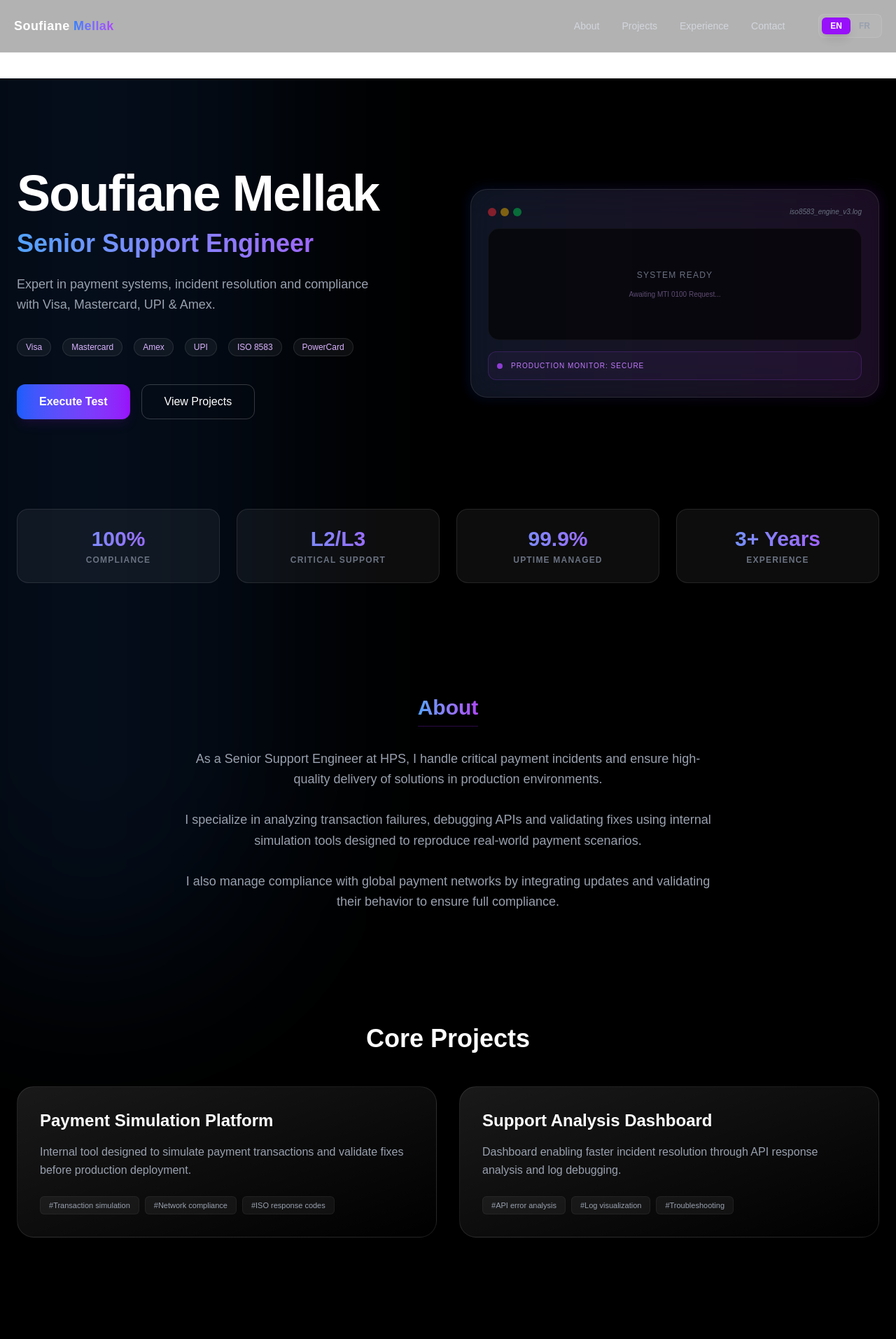
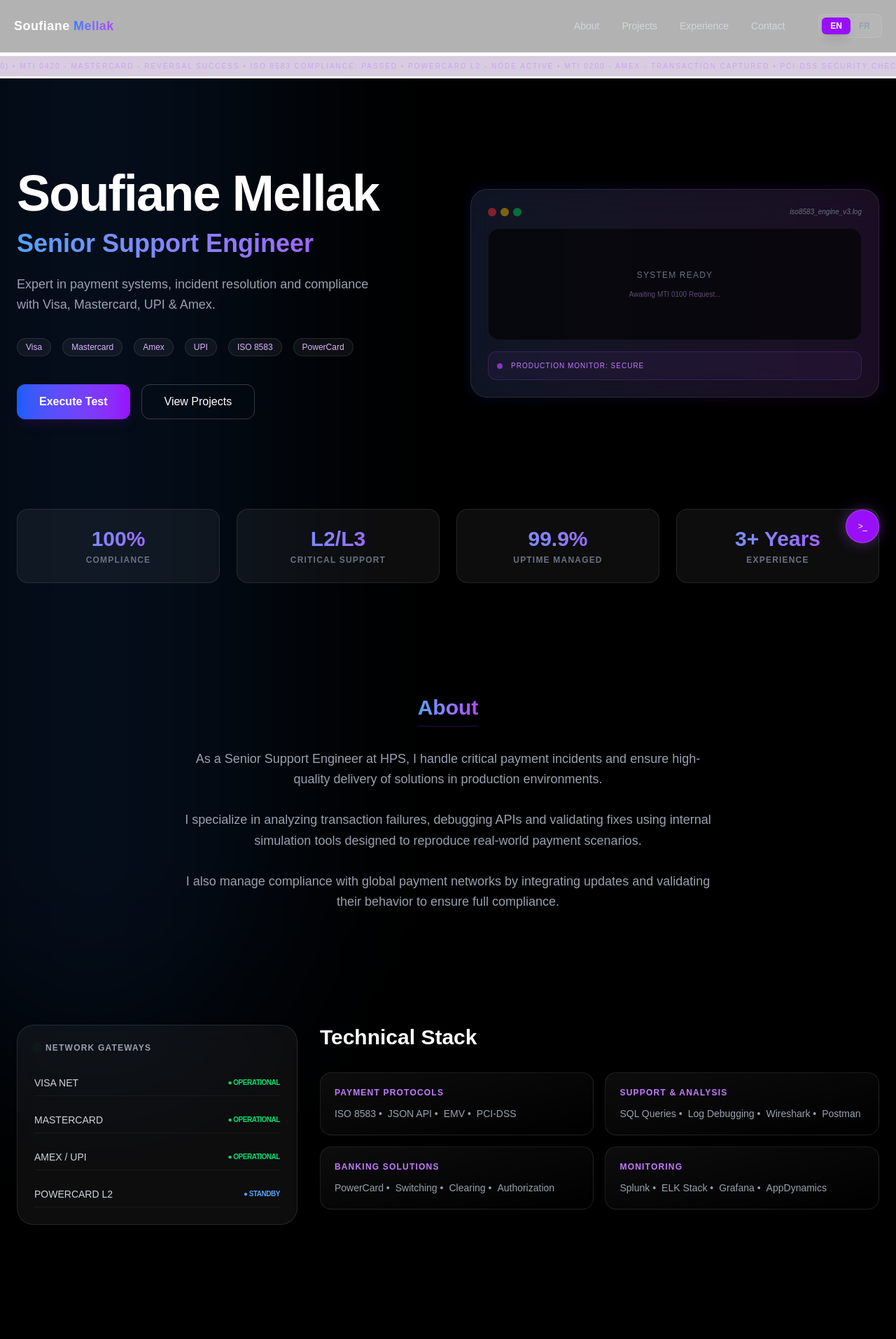
Before and after one commit to MellakSoufiane/portfolio-support-engineer, a Next.js app: page / in a window 1280 px wide. Shown: the top 1913 px of the page at 70% size. Built offline with nearby package versions, Linux system fonts and the light colour scheme.

Commit message:
optimisation

```diff
--- /dev/null
+++ b/app/components/LayoutContent.tsx
@@ -0,0 +1,33 @@
+"use client";
+
+import { useLanguage } from "./LanguageContext";
+import Navbar from "./Navbar";
+import { useEffect } from "react";
+import Ticker from "./Ticker";
+
+export default function LayoutContent({ children }: { children: React.ReactNode }) {
+  const { lang, setLang } = useLanguage();
+
+  // On change le titre via useEffect pour ne pas casser le rendu serveur
+  useEffect(() => {
+    document.title = lang === "fr"
+      ? "Soufiane Mellak | Ingénieur Support Senior"
+      : "Soufiane Mellak | Senior Support Engineer";
+  }, [lang]);
+
+  return (
+    <>
+      <Navbar lang={lang} setLang={setLang} />
+      {/* On utilise une div avec relative pour s'assurer que
+         le flux du document ne "mange" pas les éléments fixes
+      */}
+      {/* ON L'AJOUTE ICI */}
+      <div className="fixed top-20 left-0 w-full z-40">
+        <Ticker />
+      </div>
+      <div className="relative pt-28 min-h-screen">
+        {children}
+      </div>
+    </>
+  );
+}
--- /dev/null
+++ b/app/components/Ticker.tsx
@@ -0,0 +1,33 @@
+"use client";
+import { motion } from "framer-motion";
+
+export default function Ticker() {
+  const logs = [
+    "MTI 0100 - VISA - AUTH APPROVED (00)",
+    "MTI 0420 - MASTERCARD - REVERSAL SUCCESS",
+    "ISO 8583 COMPLIANCE: PASSED",
+    "POWERCARD L2 - NODE ACTIVE",
+    "MTI 0200 - AMEX - TRANSACTION CAPTURED",
+    "PCI-DSS SECURITY CHECK: SECURE",
+    "HPS GATEWAY: OPERATIONAL",
+  ];
+
+  // On duplique la liste pour un défilement infini fluide
+  const fullLogs = [...logs, ...logs, ...logs].join("  •  ");
+
+  return (
+    <div className="w-full bg-purple-950/20 border-y border-white/5 py-1.5 overflow-hidden whitespace-nowrap font-mono text-[9px] md:text-[10px] text-purple-400/50 uppercase tracking-[0.2em] backdrop-blur-sm">
+      <motion.div
+        animate={{ x: [0, -1500] }}
+        transition={{
+          repeat: Infinity,
+          duration: 40,
+          ease: "linear"
+        }}
+        className="inline-block"
+      >
+        {fullLogs}
+      </motion.div>
+    </div>
+  );
+}
--- a/app/layout.tsx
+++ b/app/layout.tsx
@@ -1,32 +1,12 @@
-"use client";
+// PAS DE "use client" ICI
+import "./globals.css";
+import { LanguageProvider } from "./components/LanguageContext";
+import LayoutContent from "./components/LayoutContent"; // On va créer ce fichier
 
-import "./globals.css";
-import { LanguageProvider, useLanguage } from "./components/LanguageContext";
-import Navbar from "./components/Navbar";
-import Head from "next/head"; // Pour gérer le titre dynamiquement si besoin
-
-// On crée un petit composant interne pour consommer le context
-function LayoutContent({ children }: { children: React.ReactNode }) {
-  const { lang, setLang } = useLanguage();
-
-  return (
-    <>
-      {/* 1. Gestion du Titre de l'onglet (Dynamique selon la langue) */}
-      <title>
-        {lang === "fr"
-          ? "Soufiane Mellak | Ingénieur Support Senior"
-          : "Soufiane Mellak | Senior Support Engineer"}
-      </title>
-
-      {/* 2. Gestion du Logo de l'onglet (Favicon) */}
-      <link rel="icon" href="/favicon.ico" />
-      {/* Note: Assure-toi d'avoir un fichier favicon.ico dans ton dossier /public */}
-
-      <Navbar lang={lang} setLang={setLang} />
-      <div className="pt-28">{children}</div>
-    </>
-  );
-}
+export const metadata = {
+  title: "Soufiane Mellak | Engineer",
+  description: "Portfolio de Soufiane Mellak, Ingénieur Support Senior",
+};
 
 export default function RootLayout({
   children,
@@ -34,9 +14,10 @@ export default function RootLayout({
   children: React.ReactNode;
 }) {
   return (
-    <html lang="en">
-      <body className="bg-black text-white antialiased">
+    <html lang="fr" className="scroll-smooth">
+      <body className="bg-black text-white antialiased overflow-x-hidden">
         <LanguageProvider>
+          {/* Ce composant gérera la Navbar et le titre dynamique */}
           <LayoutContent>{children}</LayoutContent>
         </LanguageProvider>
       </body>
--- a/app/page.tsx
+++ b/app/page.tsx
@@ -2,10 +2,9 @@
 
 import { useState } from "react";
 import { motion } from "framer-motion";
-import Link from "next/link";
 import { useLanguage } from "./components/LanguageContext";
 
-// Traductions EN/FR
+// --- TRADUCTIONS EN/FR ---
 export const translations = {
   en: {
     hero: {
@@ -50,7 +49,7 @@ I also manage compliance with global payment networks by integrating updates and
       list: [
         {
           role: "Senior Support Engineer @ HPS",
-          period: "2026 — PRESENT",
+          period: "2025 — PRESENT",
           points: [
             "Team leadership: Mentoring and assisting team members in their daily technical tasks",
             "Supervising critical production incident resolutions and root cause analysis",
@@ -60,7 +59,7 @@ I also manage compliance with global payment networks by integrating updates and
         },
         {
           role: "Support Engineer II @ HPS",
-          period: "2025 — 2026",
+          period: "2024 — 2025",
           points: [
             "End-to-end incident management and troubleshooting for PowerCard solutions",
             "Preparation and execution of comprehensive test campaigns",
@@ -70,7 +69,7 @@ I also manage compliance with global payment networks by integrating updates and
         },
         {
           role: "Support Engineer I (Junior) @ HPS",
-          period: "2023 — 2025",
+          period: "2023 — 2024",
           points: [
             "Integration of network enhancements and critical defect fixes",
             "Unit testing and functional validation of payment modules",
@@ -79,6 +78,15 @@ I also manage compliance with global payment networks by integrating updates and
           ],
         }
       ],
+    },
+    skills: {
+      title: "Technical Stack",
+      categories: [
+        { name: "Payment Protocols", items: ["ISO 8583", "JSON API", "EMV", "PCI-DSS"] },
+        { name: "Support & Analysis", items: ["SQL Queries", "Log Debugging", "Wireshark", "Postman"] },
+        { name: "Banking Solutions", items: ["PowerCard", "Switching", "Clearing", "Authorization"] },
+        { name: "Monitoring", items: ["Splunk", "ELK Stack", "Grafana", "AppDynamics"] }
+      ]
     },
     resume: {
       title: "Resume",
@@ -164,6 +172,15 @@ Je gère également la conformité avec les réseaux internationaux Visa, Master
         }
       ],
     },
+    skills: {
+      title: "Stack Technique",
+      categories: [
+        { name: "Protocoles Paiement", items: ["ISO 8583", "JSON API", "EMV", "PCI-DSS"] },
+        { name: "Support & Analyse", items: ["Requêtes SQL", "Debugging Logs", "Wireshark", "Postman"] },
+        { name: "Solutions Bancaires", items: ["PowerCard", "Switching", "Clearing", "Autorisation"] },
+        { name: "Monitoring", items: ["Splunk", "ELK Stack", "Grafana", "AppDynamics"] }
+      ]
+    },
     resume: {
       title: "Curriculum Vitae",
       view: "Voir le CV",
@@ -180,8 +197,7 @@ Je gère également la conformité avec les réseaux internationaux Visa, Master
 export default function Home() {
   const { lang } = useLanguage();
   const t = translations[lang || "fr"];
-
-  // État du simulateur
+  const [terminalOpen, setTerminalOpen] = useState(false);
   const [txStep, setTxStep] = useState<"idle" | "processing" | "success">("idle");
 
   const runSimulation = () => {
@@ -235,6 +251,7 @@ export default function Home() {
               >
                 {t.hero.liveDemo}
               </button>
+
               <a href="#projects" className="border border-white/20 px-8 py-3 rounded-xl hover:bg-white/5 transition font-medium">
                 {t.hero.viewWork}
               </a>
@@ -258,16 +275,16 @@ export default function Home() {
                 <span className="text-[10px] text-gray-500 font-mono italic">iso8583_engine_v3.log</span>
               </div>
 
-              <div className="bg-black/60 rounded-2xl p-5 mb-4 min-h-[160px] flex flex-col justify-center border border-white/5 relative">
+              <div className="bg-black/60 rounded-2xl p-5 mb-4 min-h-[160px] flex flex-col justify-center border border-white/5 relative font-mono">
                 {txStep === "idle" && (
                   <div className="text-center space-y-3">
-                    <p className="text-gray-500 font-mono text-xs uppercase tracking-widest">System Ready</p>
-                    <p className="text-purple-300/40 font-mono text-[10px]">Awaiting MTI 0100 Request...</p>
+                    <p className="text-gray-500 text-xs uppercase tracking-widest">System Ready</p>
+                    <p className="text-purple-300/40 text-[10px]">Awaiting MTI 0100 Request...</p>
                   </div>
                 )}
 
                 {txStep === "processing" && (
-                  <div className="space-y-2 font-mono text-[11px]">
+                  <div className="space-y-2 text-[11px]">
                     <p className="text-blue-400 animate-pulse"> {">"} SENDING 0100 AUTH REQ</p>
                     <p className="text-gray-500 italic"> {">"} Routing via HPS Switch...</p>
                     <p className="text-gray-500 italic"> {">"} Validating Network Rules...</p>
@@ -283,7 +300,7 @@ export default function Home() {
                 )}
 
                 {txStep === "success" && (
-                  <motion.div initial={{ opacity: 0 }} animate={{ opacity: 1 }} className="font-mono text-[11px]">
+                  <motion.div initial={{ opacity: 0 }} animate={{ opacity: 1 }} className="text-[11px]">
                     <p className="text-green-400 mb-2"> {">"} RECEIVED 0110 RESPONSE</p>
                     <pre className="text-purple-300 bg-purple-500/5 p-3 rounded-lg border border-purple-500/10">
 {`{
@@ -340,6 +357,49 @@ export default function Home() {
           </p>
         </motion.section>
 
+        {/* NETWORK STATUS WIDGET & SKILLS */}
+        <section className="mb-40">
+          <div className="flex flex-col md:flex-row gap-8 items-start">
+            <div className="w-full md:w-1/3 bg-white/5 border border-white/10 p-6 rounded-3xl backdrop-blur-xl">
+              <div className="flex items-center gap-2 mb-6">
+                <div className="w-2 h-2 bg-green-500 rounded-full animate-ping" />
+                <span className="text-xs font-mono text-gray-400 uppercase tracking-widest font-bold">Network Gateways</span>
+              </div>
+              <div className="space-y-4">
+                {[
+                  { name: "VISA NET", status: "Operational", color: "text-green-400" },
+                  { name: "MASTERCARD", status: "Operational", color: "text-green-400" },
+                  { name: "AMEX / UPI", status: "Operational", color: "text-green-400" },
+                  { name: "POWERCARD L2", status: "Standby", color: "text-blue-400" },
+                ].map((net, i) => (
+                  <div key={i} className="flex justify-between items-center py-2 border-b border-white/5">
+                    <span className="text-sm font-mono text-gray-300">{net.name}</span>
+                    <span className={`text-[10px] font-bold uppercase tracking-tighter ${net.color}`}>● {net.status}</span>
+                  </div>
+                ))}
+              </div>
+            </div>
+
+            <div className="w-full md:w-2/3">
+              <h2 className="text-3xl font-bold mb-8">{t.skills.title}</h2>
+              <div className="grid grid-cols-2 gap-4">
+                {t.skills.categories.map((cat, i) => (
+                  <div key={i} className="p-5 bg-gradient-to-br from-white/5 to-transparent border border-white/10 rounded-2xl">
+                    <h4 className="text-purple-400 text-xs font-bold uppercase mb-3 tracking-widest">{cat.name}</h4>
+                    <div className="flex flex-wrap gap-2">
+                      {cat.items.map((item, idx) => (
+                        <span key={idx} className="text-sm text-gray-400">
+                          {item}{idx !== cat.items.length - 1 ? " •" : ""}
+                        </span>
+                      ))}
+                    </div>
+                  </div>
+                ))}
+              </div>
+            </div>
+          </div>
+        </section>
+
         {/* PROJECTS SECTION */}
         <section id="projects" className="mb-40">
           <h2 className="text-4xl font-bold mb-12 text-center">{t.projects.title}</h2>
@@ -364,7 +424,7 @@ export default function Home() {
           </div>
         </section>
 
-        {/* EXPERIENCE SECTION - DYNAMIC LIST */}
+        {/* EXPERIENCE SECTION */}
         <section id="experience" className="max-w-4xl mx-auto mb-40">
           <h2 className="text-4xl font-bold mb-12 text-center">{t.experience.title}</h2>
           <div className="space-y-12">
@@ -398,7 +458,9 @@ export default function Home() {
             </div>
             <div className="flex flex-col gap-6">
               <p className="text-gray-400 text-lg">
-                Consultez mon profil complet détaillé pour en savoir plus sur mon expertise en solutions de paiement.
+                {lang === 'fr'
+                  ? "Consultez mon profil complet détaillé pour en savoir plus sur mon expertise en solutions de paiement."
+                  : "Check out my full profile to learn more about my expertise in payment solutions."}
               </p>
               <div className="flex gap-4">
                 <a href="/CV_Soufiane_Mellak.pdf" target="_blank" className="flex-1 text-center bg-white text-black py-4 rounded-2xl font-bold hover:bg-gray-200 transition">
@@ -447,56 +509,27 @@ export default function Home() {
               </div>
 
               <div className="flex flex-col gap-4">
-                {/* Email Card */}
-                <motion.a
-                  href={`mailto:${t.contact.email}`}
-                  whileHover={{ scale: 1.02, x: 5, borderColor: "rgba(168, 85, 247, 0.4)" }}
-                  className="group flex items-center gap-6 p-5 bg-black/40 border border-white/10 rounded-2xl transition-all duration-300"
-                >
-                  <div className="flex-shrink-0 w-12 h-12 rounded-full bg-gradient-to-br from-blue-500/20 to-purple-500/20 border border-purple-500/20 flex items-center justify-center text-2xl group-hover:scale-110 transition-transform">
-                    ✉️
-                  </div>
+                <motion.a href={`mailto:${t.contact.email}`} whileHover={{ scale: 1.02, x: 5, borderColor: "rgba(168, 85, 247, 0.4)" }} className="group flex items-center gap-6 p-5 bg-black/40 border border-white/10 rounded-2xl transition-all duration-300">
+                  <div className="flex-shrink-0 w-12 h-12 rounded-full bg-gradient-to-br from-blue-500/20 to-purple-500/20 border border-purple-500/20 flex items-center justify-center text-2xl group-hover:scale-110 transition-transform">✉️</div>
                   <div className="flex-1 min-w-0">
                     <h4 className="text-[10px] font-bold text-gray-500 uppercase tracking-widest mb-1">Email</h4>
-                    <p className="text-base text-white font-medium break-all group-hover:text-purple-300 transition-colors">
-                      {t.contact.email}
-                    </p>
+                    <p className="text-base text-white font-medium break-all group-hover:text-purple-300 transition-colors">{t.contact.email}</p>
                   </div>
                 </motion.a>
 
-                {/* LinkedIn Card */}
-                <motion.a
-                  href="https://www.linkedin.com/in/soufiane-mellak-8101b0216/"
-                  target="_blank"
-                  whileHover={{ scale: 1.02, x: 5, borderColor: "rgba(59, 130, 246, 0.4)" }}
-                  className="group flex items-center gap-6 p-5 bg-black/40 border border-white/10 rounded-2xl transition-all duration-300"
-                >
-                  <div className="flex-shrink-0 w-12 h-12 rounded-full bg-gradient-to-br from-blue-500/20 to-cyan-500/20 border border-blue-500/20 flex items-center justify-center text-2xl group-hover:scale-110 transition-transform">
-                    🔗
-                  </div>
+                <motion.a href="https://www.linkedin.com/in/soufiane-mellak-8101b0216/" target="_blank" whileHover={{ scale: 1.02, x: 5, borderColor: "rgba(59, 130, 246, 0.4)" }} className="group flex items-center gap-6 p-5 bg-black/40 border border-white/10 rounded-2xl transition-all duration-300">
+                  <div className="flex-shrink-0 w-12 h-12 rounded-full bg-gradient-to-br from-blue-500/20 to-cyan-500/20 border border-blue-500/20 flex items-center justify-center text-2xl group-hover:scale-110 transition-transform">🔗</div>
                   <div className="flex-1 min-w-0">
-                    <h4 className="text-[10px] font-bold text-gray-500 uppercase tracking-widest mb-1">Professional Network</h4>
-                    <p className="text-base text-white font-medium group-hover:text-blue-300 transition-colors">
-                      linkedin.com/in/soufiane-mellak
-                    </p>
+                    <h4 className="text-[10px] font-bold text-gray-500 uppercase tracking-widest mb-1">Network</h4>
+                    <p className="text-base text-white font-medium group-hover:text-blue-300 transition-colors">linkedin/soufiane-mellak</p>
                   </div>
                 </motion.a>
 
-                {/* GitHub Card */}
-                <motion.a
-                  href="https://github.com/MellakSoufiane" // Remplace par ton lien GitHub
-                  target="_blank"
-                  whileHover={{ scale: 1.02, x: 5, borderColor: "rgba(255, 255, 255, 0.2)" }}
-                  className="group flex items-center gap-6 p-5 bg-black/40 border border-white/10 rounded-2xl transition-all duration-300"
-                >
-                  <div className="flex-shrink-0 w-12 h-12 rounded-full bg-white/5 border border-white/10 flex items-center justify-center text-2xl group-hover:scale-110 transition-transform">
-                    💻
-                  </div>
+                <motion.a href="https://github.com/MellakSoufiane" target="_blank" whileHover={{ scale: 1.02, x: 5, borderColor: "rgba(255, 255, 255, 0.2)" }} className="group flex items-center gap-6 p-5 bg-black/40 border border-white/10 rounded-2xl transition-all duration-300">
+                  <div className="flex-shrink-0 w-12 h-12 rounded-full bg-white/5 border border-white/10 flex items-center justify-center text-2xl group-hover:scale-110 transition-transform">💻</div>
                   <div className="flex-1 min-w-0">
                     <h4 className="text-[10px] font-bold text-gray-500 uppercase tracking-widest mb-1">Codebase</h4>
-                    <p className="text-base text-white font-medium group-hover:text-gray-300 transition-colors">
-                      github.com/MellakSoufiane
-                    </p>
+                    <p className="text-base text-white font-medium group-hover:text-gray-300 transition-colors">github.com/MellakSoufiane</p>
                   </div>
                 </motion.a>
               </div>
@@ -508,6 +541,39 @@ export default function Home() {
           <p>{t.footer}</p>
         </footer>
       </div>
+
+      {/* TERMINAL EASTER EGG (Placé à la fin pour le Z-INDEX) */}
+      <div className="fixed bottom-6 right-6 z-[999]">
+        <button
+          onClick={() => setTerminalOpen(!terminalOpen)}
+          className="w-12 h-12 bg-purple-600 border border-white/20 rounded-full flex items-center justify-center backdrop-blur-lg hover:scale-110 active:scale-95 transition-all shadow-[0_0_20px_rgba(168,85,247,0.4)]"
+        >
+          <span className="font-mono text-xs text-white tracking-tighter">{">_"}</span>
+        </button>
+
+        {terminalOpen && (
+          <motion.div
+            initial={{ opacity: 0, scale: 0.9, y: 20 }}
+            animate={{ opacity: 1, scale: 1, y: 0 }}
+            className="absolute bottom-16 right-0 w-[320px] bg-[#0d0d0d] border border-white/10 rounded-2xl shadow-2xl overflow-hidden font-mono"
+          >
+            <div className="bg-white/5 p-3 flex justify-between items-center border-b border-white/5">
+              <span className="text-[10px] text-gray-500 uppercase font-bold">HPS-Support-Console</span>
+              <button onClick={() => setTerminalOpen(false)} className="text-gray-600 hover:text-white px-2">×</button>
+            </div>
+            <div className="p-4 text-[11px] space-y-2 max-h-[250px] overflow-y-auto">
+              <p className="text-gray-500">$ whoami</p>
+              <p className="text-purple-400 font-bold">Soufiane Mellak: Ingénieur Solutions de Paiement</p>
+              <p className="text-gray-500">$ uptime</p>
+              <p className="text-green-400">System Load: Stable | 24/7 Availability</p>
+              <p className="text-gray-500">$ fetch --latest-project</p>
+              <p className="text-blue-400 italic">Loading: Payment Simulation Platform [OK]</p>
+              <p className="text-gray-500">$ _</p>
+            </div>
+          </motion.div>
+        )}
+      </div>
+
     </main>
   );
 }
```
